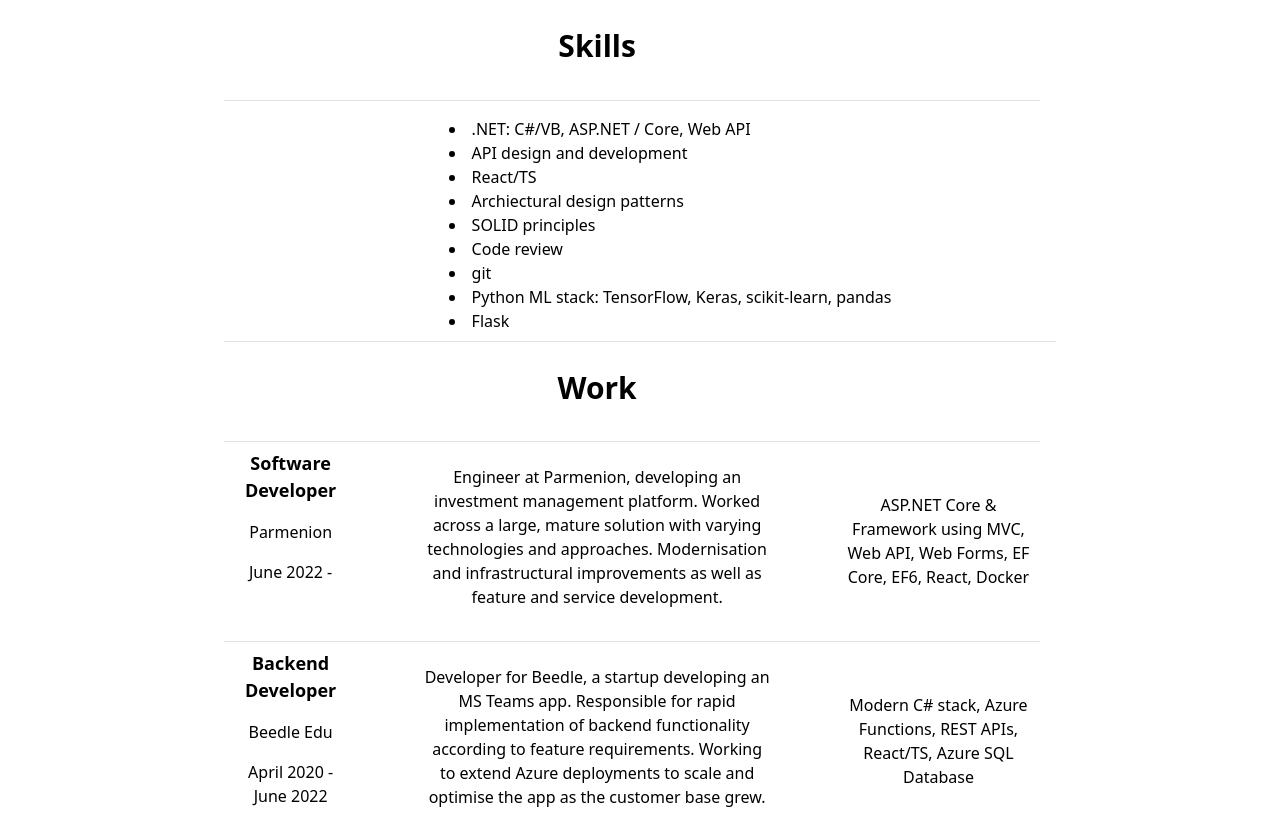
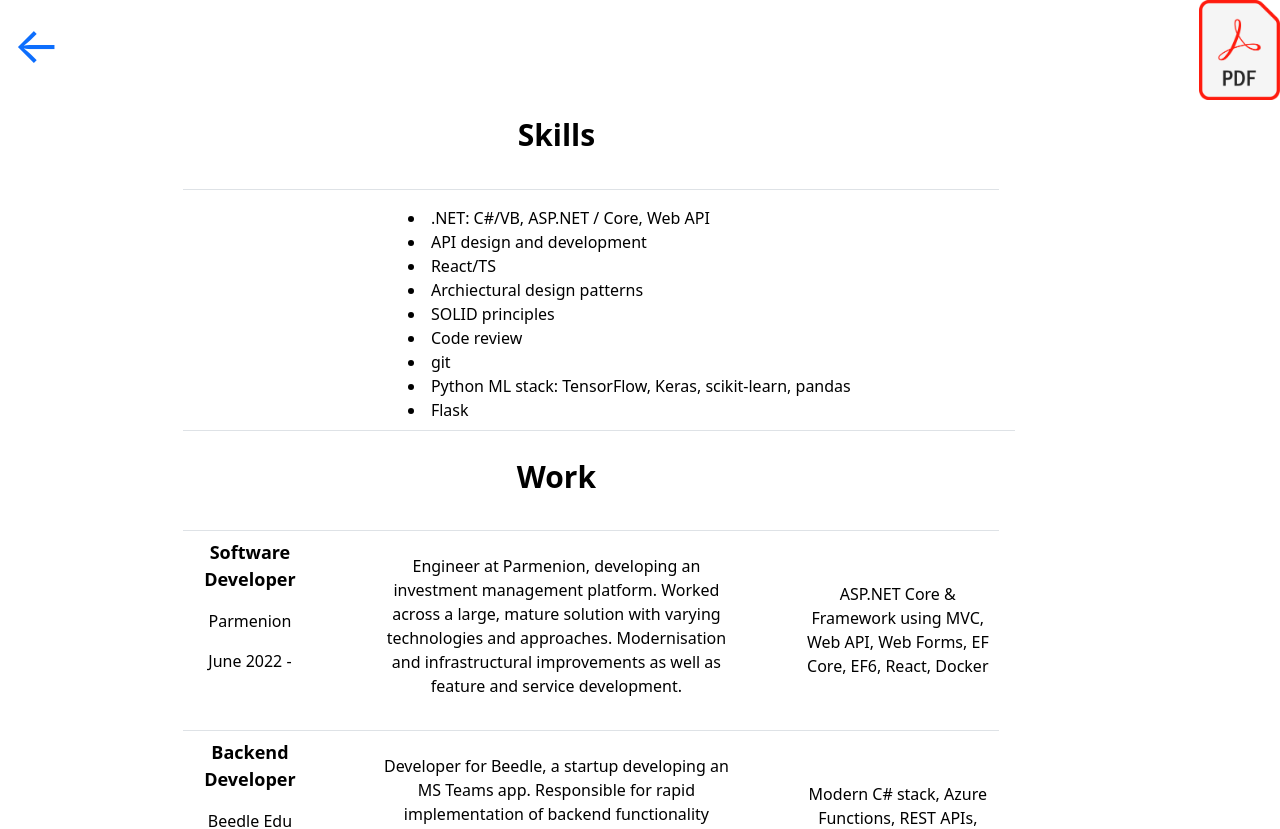
Before and after one commit to joeodams/joeodams-web, a React (Create React App) app: page /CV in a window 1280 px wide. Shown: the top 829 px of the page. Built offline with nearby package versions, Linux system fonts and the light colour scheme.

Commit message:
amendments

```diff
--- a/src/CV.css
+++ b/src/CV.css
@@ -31,3 +31,11 @@
   vertical-align: middle;
   justify-content: left;
 }
+
+.CV-download-button {
+  background-image: url("./PDF_file_icon.png");
+  background-size: cover;
+  background-repeat: no-repeat;
+  background-color: transparent;
+  width: 200px;
+}
--- a/src/CV.js
+++ b/src/CV.js
@@ -1,9 +1,30 @@
 import "./CV.css";
 import Table from "react-bootstrap/Table";
+import Button from "react-bootstrap/Button";
 import CVRow from "./CVrow";
+import pdf from "./PDF_file_icon.png";
+import cvFile from "./CV_file.pdf";
 
 function CV() {
   return (
+    <div>
+      <Button
+        variant="link"
+        className="App-link"
+        href="/"
+        style={{ fontSize: "50px", textDecoration: "none" }}
+      >
+        ←
+      </Button>
+      <a href={cvFile} download="Joe Odams CV.pdf">
+        <img
+          alt="CV"
+          src={pdf}
+          height={"100px"}
+          style={{ float: "right" }}
+        ></img>
+      </a>
+
       <Table hover className="CV-table">
         <thead></thead>
         <tbody>
@@ -23,7 +44,9 @@ function CV() {
                 <li>SOLID principles</li>
                 <li>Code review</li>
                 <li>git</li>
-              <li>Python ML stack: TensorFlow, Keras, scikit-learn, pandas</li>
+                <li>
+                  Python ML stack: TensorFlow, Keras, scikit-learn, pandas
+                </li>
                 <li>Flask</li>
               </div>
             </td>
@@ -87,10 +110,15 @@ function CV() {
             jobTitle="Exeter College"
             companyName="A-levels"
             tenure="September 2010 - June 2012"
-          jobDescription={[<li>Maths</li>, <li>Physics</li>, <li>History</li>]}
+            jobDescription={[
+              <li>Maths</li>,
+              <li>Physics</li>,
+              <li>History</li>,
+            ]}
           ></CVRow>
         </tbody>
       </Table>
+    </div>
   );
 }
 
--- a/src/Projects.js
+++ b/src/Projects.js
@@ -10,7 +10,6 @@ function Projects() {
         {" "}
         <Button
           variant="link"
-          className="App-link"
           href="/"
           style={{ fontSize: "50px", textDecoration: "none" }}
         >
```
Also changed, not shown: src/PDF_file_icon.png (added), 1 other file (tests, documents, lock files or other folders). Lines whose indentation alone changed are shown as unchanged.
